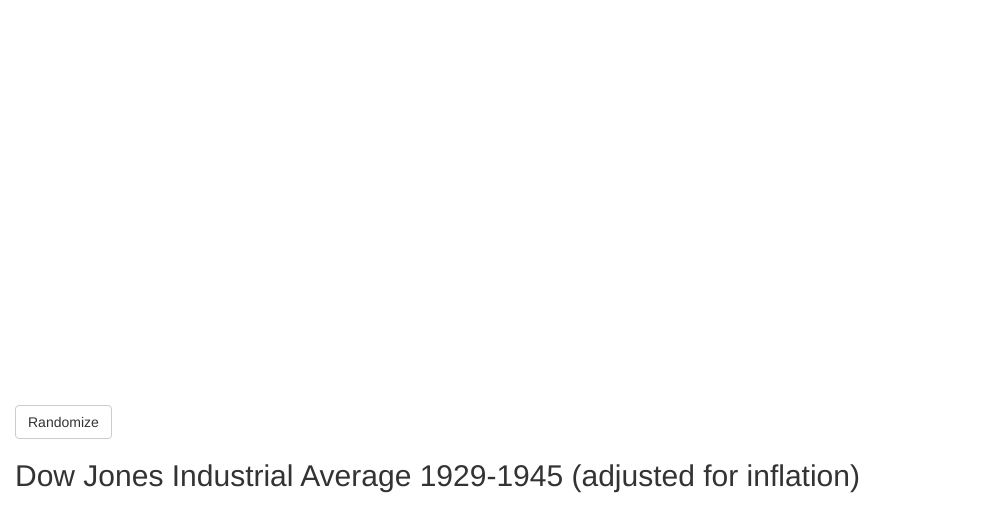
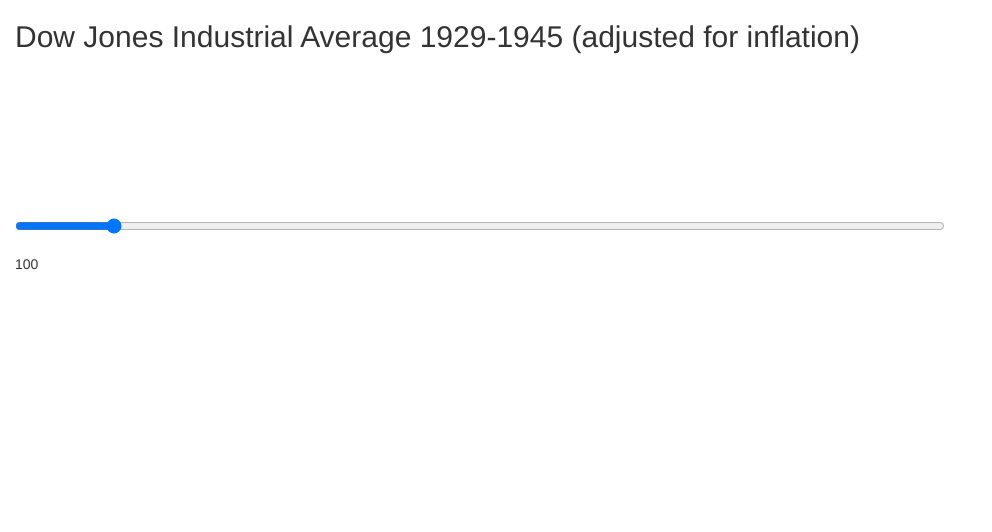
Before and after one commit to nginth/castleintheair, a website: page index.html in a window 1280 px wide. Shown: the whole page, without its empty margins (0-992 px from the left). Drawn offline with nearby package versions, Linux system fonts and the light colour scheme.

Commit message:
we got a slider folks

```diff
--- a/index.html
+++ b/index.html
@@ -12,22 +12,21 @@
     <link href="static/img/favicon.ico" rel="icon" type="image/x-icon"/>
   </head>
   <body>
-
-    <div class="container-fluid">
+    <div class= "container-fluid">
       <div class="row">
-        <div class="col-md-3">
-          <canvas id="chart1" width="400" height="400"></canvas>
+        <div class="col-md-9">
+          <div>
+          <h2>Dow Jones Industrial Average 1929-1945 (adjusted for inflation)</h2>
+            <canvas id="dji"></canvas>
+          </div>
         </div>
       </div>
       <div class="row">
-        <div class="col-md-3">
-          <button type="button" class="btn btn-default btn-md" onclick="randomize();">Randomize</button>
-        </div>
-      </div>
-      <div><h2>Dow Jones Industrial Average 1929-1945 (adjusted for inflation)</h2></div>
-      <div class="row">
-        <div class="col-md-3">
-          <canvas id="dji" width="800" height="800"></canvas>
+        <div class="col-md-9">
+          <input type="range"
+                 value="100" step="1" min="0" max="1000" onchange="showOutput(this.value);">
+          <br>
+          <span id="dji-output">100</span>
         </div>
       </div>
     </div>
@@ -35,8 +34,8 @@
     <script type="text/javascript" src="bower_components/Chart.js/Chart.js"></script>
     <script type="text/javascript" src="bower_components/jquery/dist/jquery.min.js"></script>
     <script src="bower_components/bootstrap/dist/js/bootstrap.min.js"></script>
-    <script type="text/javascript" src="src/js/mycharts.js"></script>
     <script type="text/javascript" src="src/js/djiHistoryChart.js"></script>
+    <script type="text/javascript" src="src/js/djiForm.js"></script>
   </body>
 
 </html>
--- /dev/null
+++ b/src/js/djiForm.js
@@ -0,0 +1,3 @@
+function showOutput(value){
+    document.getElementById("dji-output").innerHTML = value;
+}
```
